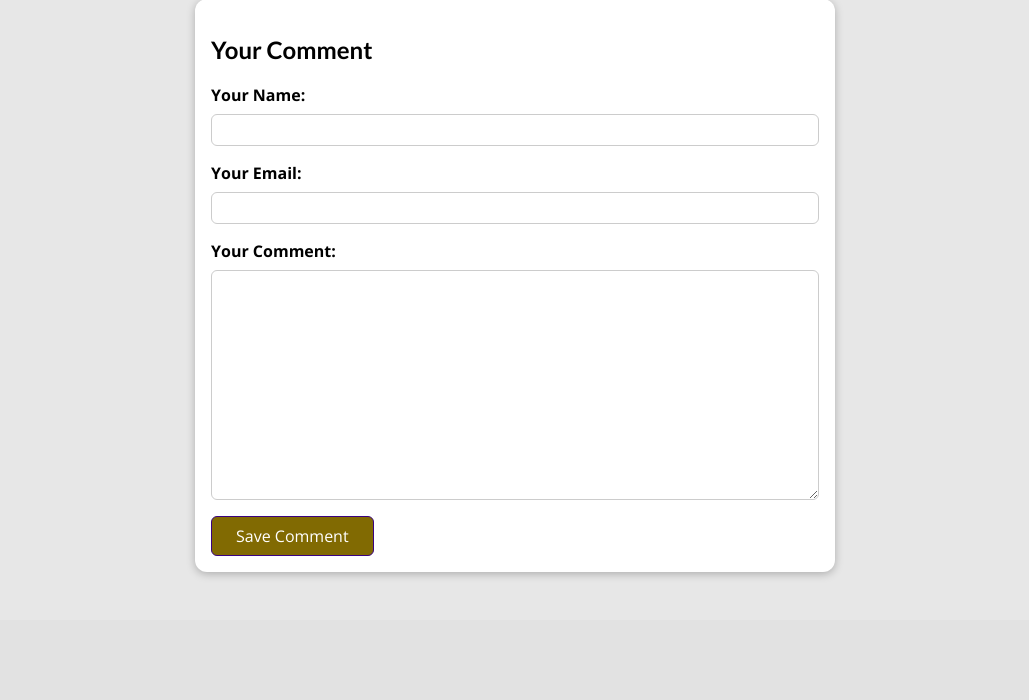
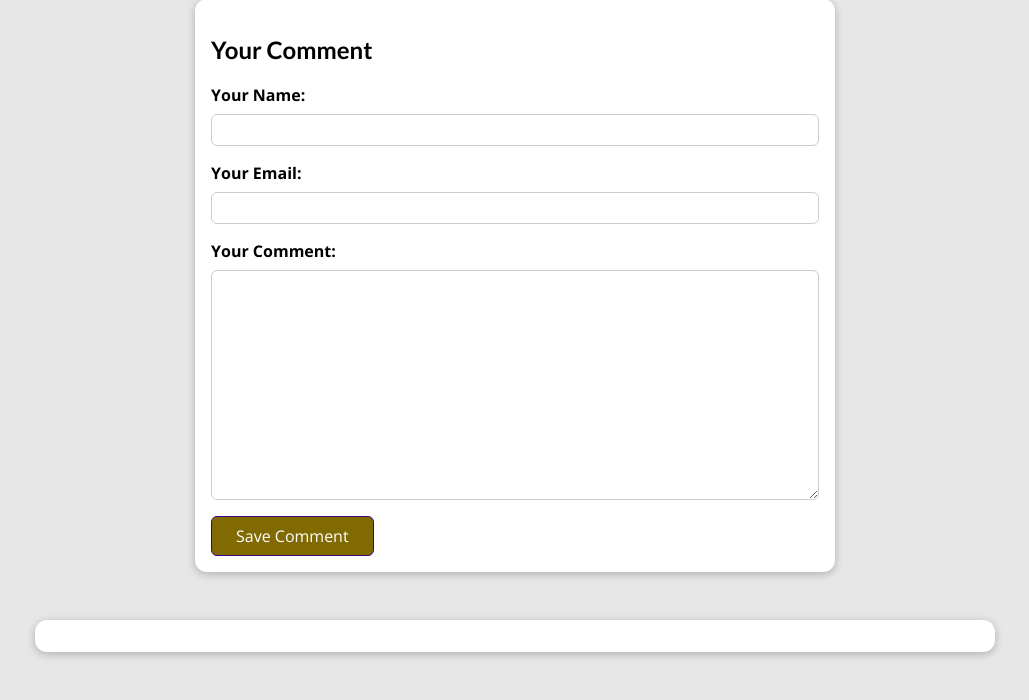
Before and after one commit to PascalLiPooKim/django-project-building-a-blog, a Django app: a page that uses my_site/blog/templates/blog/post-detail.html in a window 1280 px wide. Shown: the part 805-1505 px from the top of the page, without its empty margins (125-1154 px from the left). Before the commit the page ends 1381 px from the top, so only its background shows below. Run offline with Django 4.2, Linux system fonts and the light colour scheme; data comes from the database, SQL or seed files in the repository.

Commit message:
style the comments

```diff
--- a/my_site/blog/static/blog/post-detail.css
+++ b/my_site/blog/static/blog/post-detail.css
@@ -177,3 +177,39 @@
   #alert a:active {
     background-color: #00d672;
   }
+
+
+#comments {
+    margin: 3rem auto;
+    width: 90%;
+    max-width: 60rem;
+    border-radius: 12px;
+    background-color: white;
+    box-shadow: 0 2px 8px rgba(0, 0, 0, 0.25);
+    padding: 1rem 2rem;
+}
+
+#comments ul {
+    list-style: none;
+    margin: 0;
+    padding: 0;
+}
+
+#comments li {
+    margin-bottom: 1rem;
+    border-bottom: 2px solid #ccc;
+}
+
+#comments li:last-of-type {
+    border-bottom: none;
+}
+
+#comments h2 {
+    color: #464646;
+}
+
+
+#comments p {
+    font-family: courier;
+    color: darkslategrey;
+}
--- a/my_site/blog/templates/blog/post-detail.html
+++ b/my_site/blog/templates/blog/post-detail.html
@@ -65,7 +65,7 @@
         <ul>
             {% for comment in comments %}
                 <li>
-                    <h2>{{ comment.user_name }}</h2>
+                    <h2>{{ comment.user_name }} ({{ comment.user_email }})</h2>
                     <p>{{ comment.text|linebreaks }}</p>
                 </li>
             {% endfor %}
```
